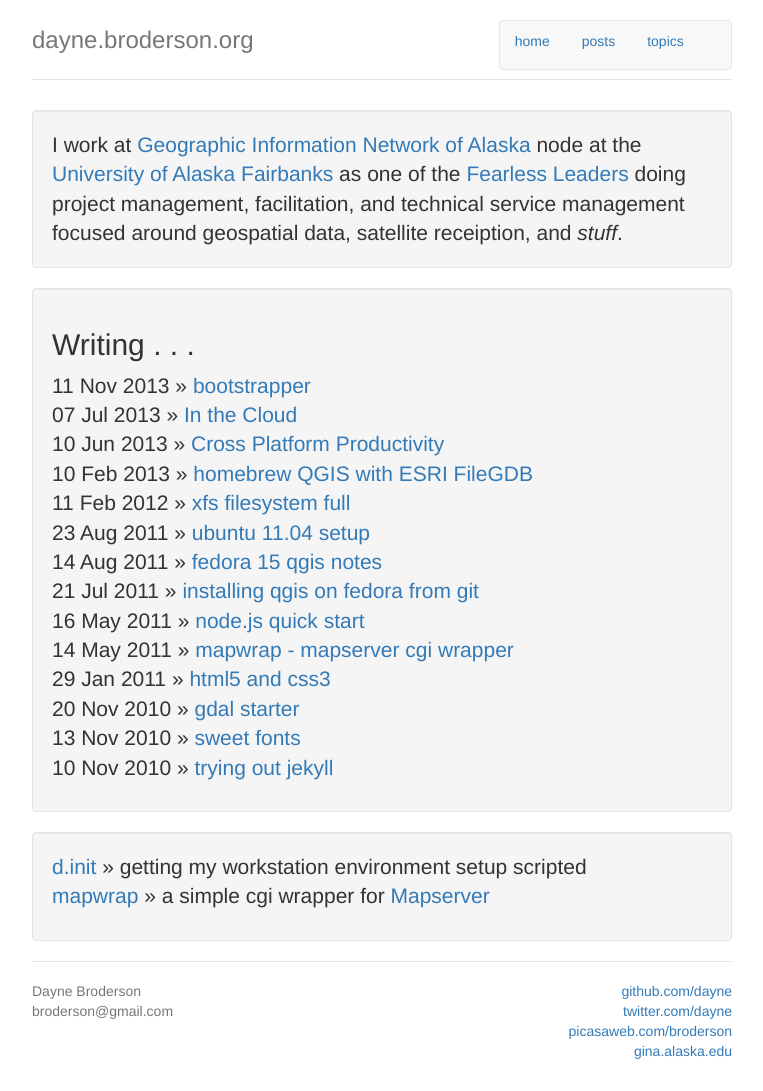
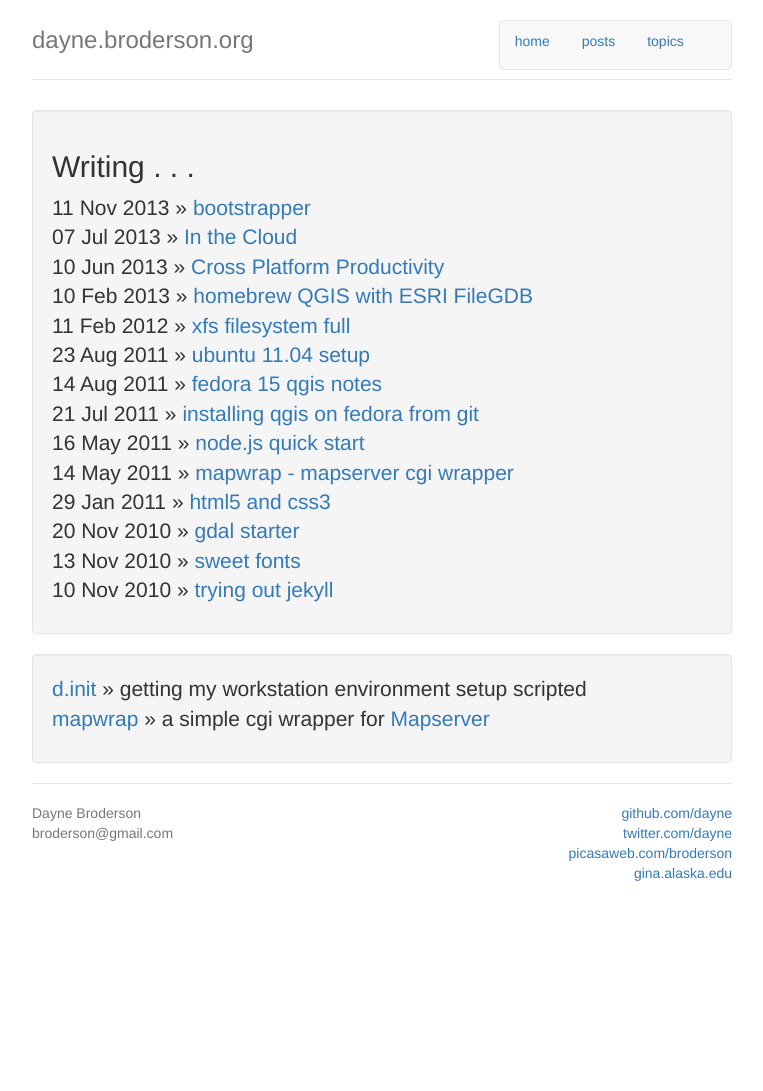
Before and after one commit to dayne/dayne.github.com, a Jekyll site: the page built from index.html, in a window 1280 px wide. Shown: the whole page, without its empty margins (258-1021 px from the left). Built offline with Jekyll 4.4.1, drawn with Linux system fonts in a browser that asks for light colours; nearby versions of some CDN libraries; Markdown is read by kramdown in place of the engine named in the settings; after the commit the page ends 913 px from its top, so only the background shows below that.

Commit message:
removing silly section

```diff
--- a/index.html
+++ b/index.html
@@ -2,10 +2,6 @@
 layout: default
 title: Dayne Broderson
 ---
-
-<div class="well lead">
-  I work at <a href="http://gina.alaska.edu">Geographic Information Network of Alaska</a> node at the <a href="http://www.uaf.edu">University of Alaska Fairbanks</a> as one of the <a href="http://gina.alaska.edu/people/fearless-leaders">Fearless Leaders</a> doing project management, facilitation, and technical service management focused around geospatial data, satellite receiption, and <em>stuff</em>.
-</div>
 
 <div class="well lead">
   <h2>Writing . . . </h2>
```
